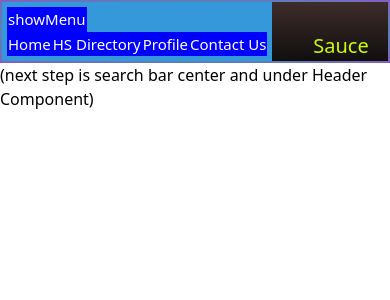
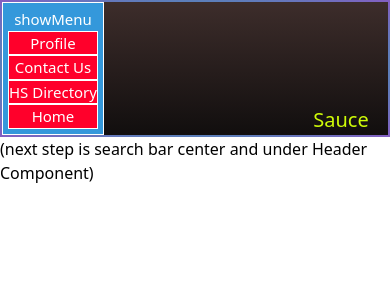
Before and after one commit to Twistedben/hotsauceapp, a React (Create React App) app: page / in a window 390 px wide. Both pictures are taken after a click on the element "showMenu". Shown: the top 300 px of the page. Built offline with nearby package versions, Linux system fonts and the light colour scheme.

Commit message:
dropdown is working properly

```diff
--- a/src/Header.css
+++ b/src/Header.css
@@ -35,7 +35,8 @@
 #homeBtn, #hsDirBtn, #contactUsBtn, #profileBtn  {
     margin: 1%;
     border:1px solid White;
-    background:blue;
+    /* background-color:blue; */
+    background-color: rgb(255, 0, 43);
     color:white;
   }
 
@@ -65,7 +66,7 @@
         height: 100%;
     } */
 
-    .dropMenuBtn {
+    .btnsOnMenuBtn, .dropMenuBtn {
         flex-wrap: wrap;
         display: none;
         position: absolute;
@@ -74,6 +75,7 @@
 
   @media screen and (max-width: 399px) {
     .Header{
+        z-index: 1;
         margin: 0px 0px 0px 0px;
         /* align-self: space-evenly; */
         /* justify-content: space-between; */
@@ -92,15 +94,26 @@
         display: flex;
         align-self: flex-end;
         margin-top: 0%;
+        z-index: 2;
     }
-    .dropMenuBtn {
+    .btnsOnMenuBtn,.dropMenuBtn button {
+
         background-color: #3498DB;
         color: white;
         padding: 5px;
         font-size: 15px;
         border: none;
         cursor: pointer;
+        border:1px solid White;
         /* align-self: flex-end; */
+    }
+    .btnsOnMenuBtn{
+       text-align: center;
+    }
+
+    .drpDwnBtns{
+        background-color: rgb(255, 0, 43);
+        border:1px solid White;
     }
   }
 
--- a/src/Header.js
+++ b/src/Header.js
@@ -50,21 +50,21 @@ class Header extends React.Component {
                         <button id="profileBtn"><a href="/#">Profile</a></button>
                         <button id="contactUsBtn"><a href="/#">Contact Us</a></button>
                     </div>
-                    <div className="dropMenuBtn">
-                        <button onClick={this.showMenu}>showMenu</button>
+                    <div className="btnsOnMenuBtn">
+                        <button id="dropMenuBtn" onClick={this.showMenu}>showMenu</button>
 
                         {
                             this.state.showMenu
                                 ? (
-                                    <div className="btnsOnDropDown"
+                                    <div className="grid gride-cols-3 btnsOnDrpDwn"
                                         ref={(element) => {
                                             this.dropdownMenu = element;
                                         }}
                                     >
-                                        <button id="dropDownHome"><a href="/#">Home</a></button>
-                                        <button id="dropDownHsDir"><a href="/#">HS Directory</a></button>
-                                        <button id="dropDownProfile"><a href="/#">Profile</a></button>
-                                        <button id="dropDownContact"><a href="/#">Contact Us</a></button>
+                                        <button className="drpDwnBtns" id="dropDownHome"><a href="/#">Home</a></button>
+                                        <button className="drpDwnBtns" id="dropDownHsDir"><a href="/#">HS Directory</a></button>
+                                        <button className="drpDwnBtns" id="dropDownProfile"><a href="/#">Profile</a></button>
+                                        <button className="drpDwnBtns" id="dropDownContact"><a href="/#">Contact Us</a></button>
                                     </div>
                                 ) : (
                                     null
--- a/src/SearchBar.css
+++ b/src/SearchBar.css
@@ -20,12 +20,3 @@ form {
     /* removing the input focus blue box. Put this on the form if you like. */
     outline: none;
   }
-
-  button {
-    /* Just a little styling to make it pretty */
-    /* display: flex;
-    flex-flow: row wrap; */
-    border:1px solid blue;
-    background:blue;
-    color:white;
-  }
```
Also changed, not shown: src/MainContent.js (line endings or trailing spaces), 1 other file (tests, documents, lock files or other folders).
